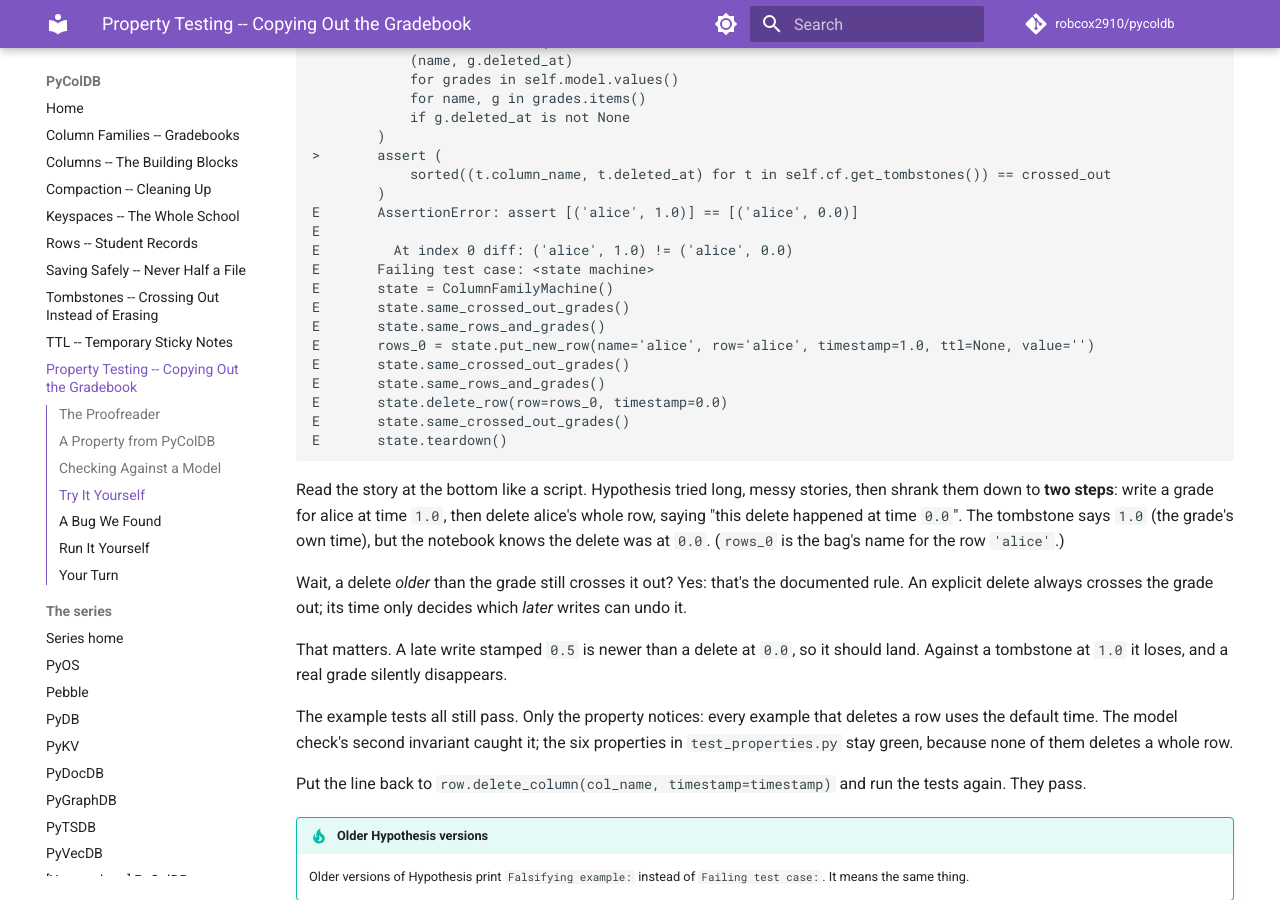
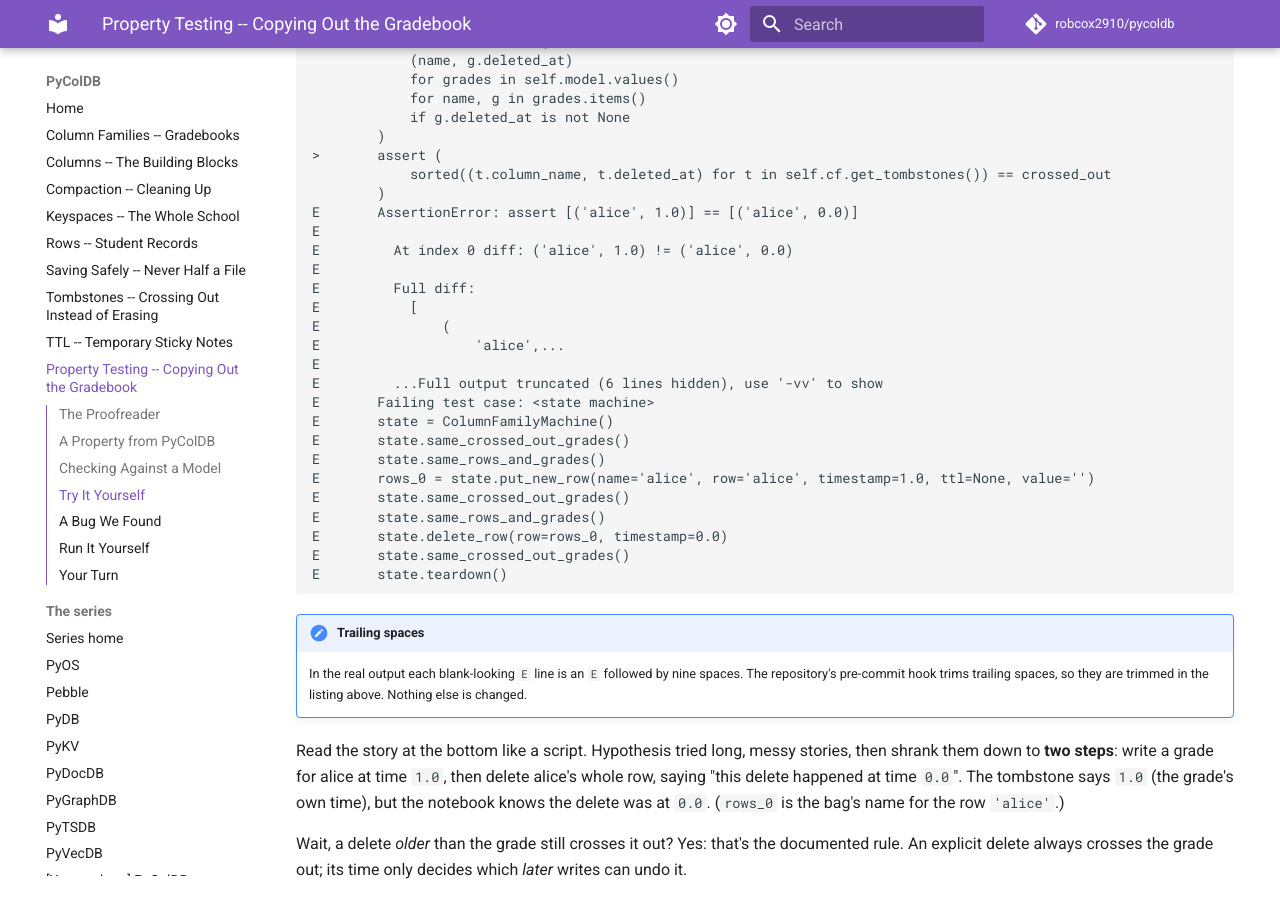
Before and after one commit to robcox2910/pycoldb, an MkDocs documentation site: the page built from docs/property-testing.md, in a window 1280 px wide and 900 px high, scrolled down 4683 px. Built offline with MkDocs 1.6.1 and Material for MkDocs 9.7.7, drawn with Linux system fonts in a browser that asks for light colours; comment, search, counter and statistics services are not loaded.

Commit message:
docs: restore the real Hypothesis output on the property-testing page
The ci-profile run of the Try-It bug is pasted from a real run. Trailing spaces
on the blank E lines are trimmed (the series-owned pre-commit config strips
them) and the page says so.

Co-Authored-By: Claude Opus 5.5 <noreply@anthropic.com>

````diff
--- a/docs/property-testing.md
+++ b/docs/property-testing.md
@@ -255,6 +255,13 @@ self = ColumnFamilyMachine({'rows': [VarReference(name='rows_0')]})
 E       AssertionError: assert [('alice', 1.0)] == [('alice', 0.0)]
 E
 E         At index 0 diff: ('alice', 1.0) != ('alice', 0.0)
+E
+E         Full diff:
+E           [
+E               (
+E                   'alice',...
+E
+E         ...Full output truncated (6 lines hidden), use '-vv' to show
 E       Failing test case: <state machine>
 E       state = ColumnFamilyMachine()
 E       state.same_crossed_out_grades()
@@ -266,6 +273,11 @@ E       state.delete_row(row=rows_0, timestamp=0.0)
 E       state.same_crossed_out_grades()
 E       state.teardown()
 ```
+
+!!! note "Trailing spaces"
+    In the real output each blank-looking `E` line is an `E` followed by
+    nine spaces. The repository's pre-commit hook trims trailing spaces,
+    so they are trimmed in the listing above. Nothing else is changed.
 
 Read the story at the bottom like a script. Hypothesis tried long, messy
 stories, then shrank them down to **two steps**: write a grade for alice
````
